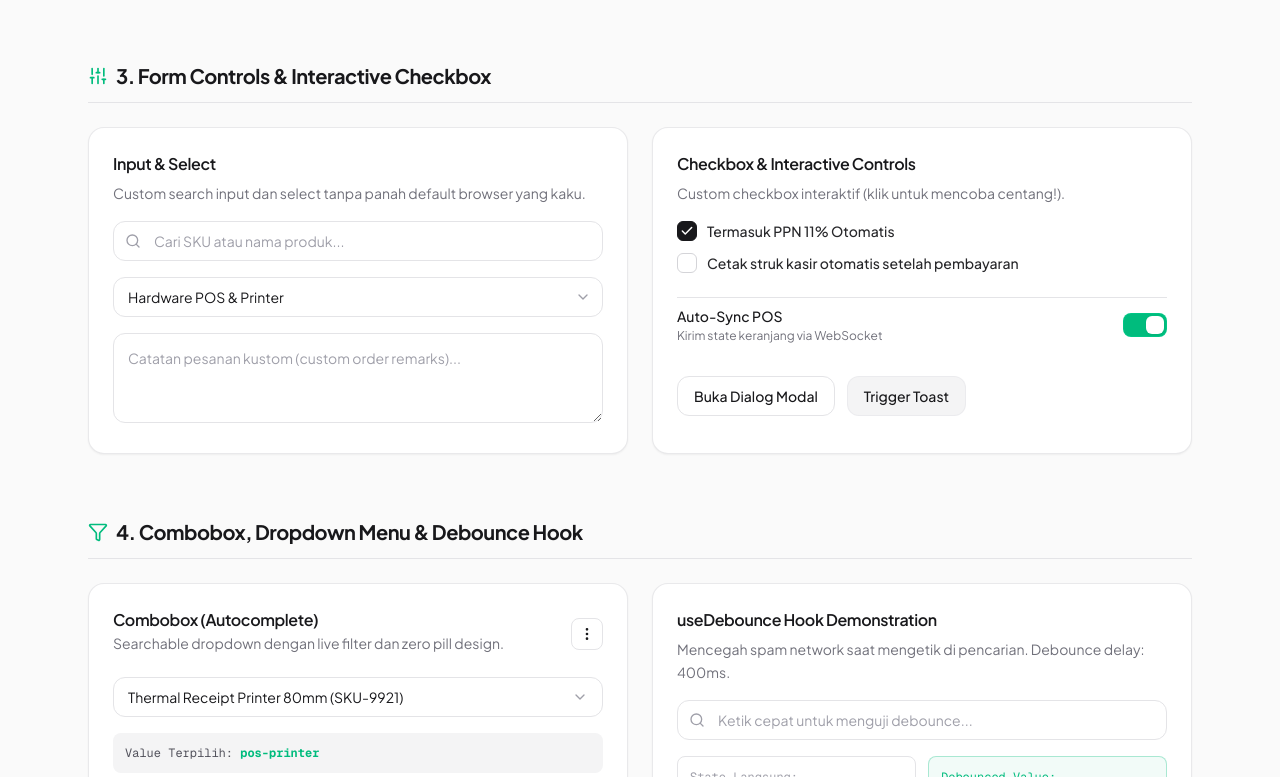
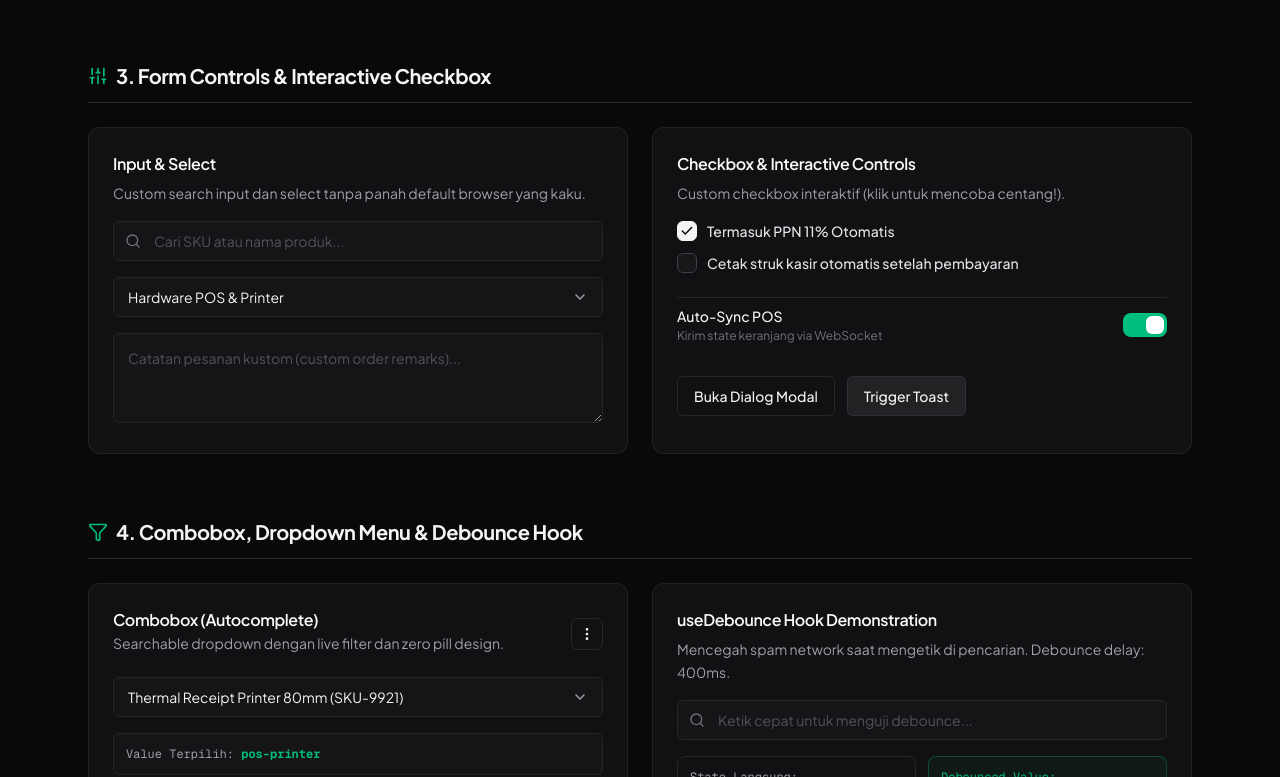
Before and after one commit to akhmadzaqiriyadi/fe-next16-boilerplate, a Next.js app: page /design-system in a window 1280 px wide. Shown: the part 761-1538 px from the top of the page. Built offline with nearby package versions, Linux system fonts and the light colour scheme.

Commit message:
fix: custom-crafted floating select, responsive tailwind v4 theme toggle, and sharp geometric radiuses across all UI controls

```diff
--- a/src/app/design-system/page.tsx
+++ b/src/app/design-system/page.tsx
@@ -127,32 +127,32 @@ export default function DesignSystemPage() {
 
           <div className="grid grid-cols-2 sm:grid-cols-4 md:grid-cols-6 gap-4">
             <div className="space-y-2">
-              <div className="h-16 rounded-xl bg-[#09090b] border border-zinc-800 shadow-xs" />
+              <div className="h-16 rounded-md bg-[#09090b] border border-zinc-800 shadow-xs" />
               <p className="text-xs font-semibold">Obsidian Canvas</p>
               <p className="text-[11px] font-mono text-zinc-400">#09090b</p>
             </div>
             <div className="space-y-2">
-              <div className="h-16 rounded-xl bg-[#121215] border border-zinc-800 shadow-xs" />
+              <div className="h-16 rounded-md bg-[#121215] border border-zinc-800 shadow-xs" />
               <p className="text-xs font-semibold">Obsidian Surface</p>
               <p className="text-[11px] font-mono text-zinc-400">#121215</p>
             </div>
             <div className="space-y-2">
-              <div className="h-16 rounded-xl bg-[#10b981] shadow-xs" />
+              <div className="h-16 rounded-md bg-[#10b981] shadow-xs" />
               <p className="text-xs font-semibold">Solid Emerald</p>
               <p className="text-[11px] font-mono text-zinc-400">#10b981</p>
             </div>
             <div className="space-y-2">
-              <div className="h-16 rounded-xl bg-[#38bdf8] shadow-xs" />
+              <div className="h-16 rounded-md bg-[#38bdf8] shadow-xs" />
               <p className="text-xs font-semibold">Electric Cyan</p>
               <p className="text-[11px] font-mono text-zinc-400">#38bdf8</p>
             </div>
             <div className="space-y-2">
-              <div className="h-16 rounded-xl bg-[#fbbf24] shadow-xs" />
+              <div className="h-16 rounded-md bg-[#fbbf24] shadow-xs" />
               <p className="text-xs font-semibold">Warm Amber</p>
               <p className="text-[11px] font-mono text-zinc-400">#fbbf24</p>
             </div>
             <div className="space-y-2">
-              <div className="h-16 rounded-xl bg-[#fb7185] shadow-xs" />
+              <div className="h-16 rounded-md bg-[#fb7185] shadow-xs" />
               <p className="text-xs font-semibold">Rose Danger</p>
               <p className="text-[11px] font-mono text-zinc-400">#fb7185</p>
             </div>
@@ -329,7 +329,7 @@ export default function DesignSystemPage() {
                     { value: "pos-stand", label: "Tablet POS Stand Aluminum (SKU-4401)" },
                   ]}
                 />
-                <div className="rounded-lg bg-zinc-100 dark:bg-zinc-900/60 p-3 text-xs font-mono text-zinc-600 dark:text-zinc-400">
+                <div className="rounded-md border border-zinc-200 dark:border-zinc-800 bg-zinc-100/70 dark:bg-zinc-900/60 p-3 text-xs font-mono text-zinc-600 dark:text-zinc-400">
                   Value Terpilih: <span className="font-bold text-emerald-500">{comboboxVal}</span>
                 </div>
               </CardContent>
@@ -388,14 +388,14 @@ export default function DesignSystemPage() {
               </CardHeader>
               <CardContent className="space-y-4">
                 <div className="flex items-center gap-3">
-                  <Skeleton className="h-10 w-10 rounded-xl" />
+                  <Skeleton className="h-10 w-10 rounded-md" />
                   <div className="space-y-1.5 flex-1">
                     <Skeleton className="h-4 w-3/4 rounded-md" />
                     <Skeleton className="h-3 w-1/2 rounded-md" />
                   </div>
                 </div>
                 <div className="space-y-2 pt-2">
-                  <Skeleton className="h-20 w-full rounded-xl" />
+                  <Skeleton className="h-20 w-full rounded-md" />
                   <div className="flex justify-between">
                     <Skeleton className="h-3 w-1/4 rounded-md" />
                     <Skeleton className="h-3 w-1/5 rounded-md" />
@@ -416,7 +416,7 @@ export default function DesignSystemPage() {
                   <Spinner size="md" label="Sinkronisasi POS..." />
                   <Spinner size="lg" />
                 </div>
-                <div className="rounded-xl border border-zinc-200 dark:border-zinc-800 p-4 bg-zinc-50/50 dark:bg-zinc-900/30 flex items-center justify-between">
+                <div className="rounded-md border border-zinc-200 dark:border-zinc-800 p-4 bg-zinc-50/50 dark:bg-zinc-900/30 flex items-center justify-between">
                   <div className="space-y-0.5">
                     <p className="text-xs font-semibold">Status Sync Background</p>
                     <p className="text-[11px] text-zinc-500">Mengecek koneksi ke backend Go</p>
--- a/src/app/globals.css
+++ b/src/app/globals.css
@@ -1,4 +1,6 @@
 @import "tailwindcss";
+
+@custom-variant dark (&:where(.dark, .dark *));
 
 @layer base {
   :root {
--- a/src/components/ui/button.tsx
+++ b/src/components/ui/button.tsx
@@ -23,11 +23,11 @@ export const Button = React.forwardRef<HTMLButtonElement, ButtonProps>(
     };
 
     const sizes = {
-      xs: "h-7 px-2.5 rounded-lg text-xs gap-1.5",
-      sm: "h-8 px-3 rounded-lg text-xs gap-1.5",
-      md: "h-10 px-4 rounded-xl text-sm gap-2",
-      lg: "h-12 px-6 rounded-xl text-base gap-2.5",
-      icon: "h-10 w-10 rounded-xl p-0",
+      xs: "h-7 px-2.5 rounded-[4px] text-xs gap-1.5",
+      sm: "h-8 px-3 rounded-md text-xs gap-1.5",
+      md: "h-10 px-4 rounded-md text-sm gap-2",
+      lg: "h-12 px-6 rounded-lg text-base gap-2.5",
+      icon: "h-9 w-9 rounded-md p-0",
     };
 
     return (
--- a/src/components/ui/card.tsx
+++ b/src/components/ui/card.tsx
@@ -16,7 +16,7 @@ export function Card({ className, surface = "default", ...props }: CardProps) {
   return (
     <div
       className={cn(
-        "rounded-2xl p-6 transition-all duration-200",
+        "rounded-xl p-6 transition-all duration-200",
         surfaces[surface],
         className
       )}
--- a/src/components/ui/combobox.tsx
+++ b/src/components/ui/combobox.tsx
@@ -71,7 +71,7 @@ export function Combobox({
         type="button"
         onClick={() => setIsOpen((prev) => !prev)}
         className={cn(
-          "flex h-10 w-full items-center justify-between rounded-xl border bg-white px-3.5 text-sm transition-all duration-200 cursor-pointer select-none",
+          "flex h-10 w-full items-center justify-between rounded-md border bg-white px-3.5 text-sm transition-all duration-200 cursor-pointer select-none",
           "border-zinc-200 dark:border-zinc-800 dark:bg-zinc-900/60 dark:text-zinc-100",
           "focus-visible:border-emerald-500/80 focus-visible:outline-none focus-visible:ring-2 focus-visible:ring-emerald-500/20",
           isOpen && "border-emerald-500/80 ring-2 ring-emerald-500/20"
@@ -85,7 +85,7 @@ export function Combobox({
 
       {/* Floating Popover */}
       {isOpen && (
-        <div className="absolute z-50 mt-1.5 w-full rounded-xl border border-zinc-200/80 bg-white p-1.5 shadow-xl backdrop-blur-md dark:border-zinc-800/80 dark:bg-[#121215] dark:shadow-2xl animate-in fade-in zoom-in-95">
+        <div className="absolute z-50 mt-1.5 w-full rounded-lg border border-zinc-200/80 bg-white p-1.5 shadow-xl backdrop-blur-md dark:border-zinc-800/80 dark:bg-[#121215] dark:shadow-2xl animate-in fade-in zoom-in-95">
           {/* Search Field */}
           <div className="relative mb-1.5 flex items-center border-b border-zinc-200/70 pb-1.5 dark:border-zinc-800/70">
             <Search className="absolute left-2.5 h-3.5 w-3.5 text-zinc-400" />
--- a/src/components/ui/dropdown-menu.tsx
+++ b/src/components/ui/dropdown-menu.tsx
@@ -58,7 +58,7 @@ export function DropdownMenu({
       {isOpen && (
         <div
           className={cn(
-            "absolute z-50 mt-2 min-w-[200px] rounded-xl border border-zinc-200/80 bg-white p-1.5 shadow-xl backdrop-blur-md transition-all animate-in fade-in zoom-in-95",
+            "absolute z-50 mt-2 min-w-[200px] rounded-lg border border-zinc-200/80 bg-white p-1.5 shadow-xl backdrop-blur-md transition-all animate-in fade-in zoom-in-95",
             "dark:border-zinc-800/80 dark:bg-[#121215] dark:shadow-2xl",
             align === "right" ? "right-0" : "left-0",
             className
@@ -83,7 +83,7 @@ export function DropdownMenu({
                   setIsOpen(false);
                 }}
                 className={cn(
-                  "flex w-full items-center justify-between rounded-lg px-2.5 py-1.5 text-xs font-medium transition-colors select-none text-left cursor-pointer",
+                  "flex w-full items-center justify-between rounded-md px-2.5 py-1.5 text-xs font-medium transition-colors select-none text-left cursor-pointer",
                   item.destructive
                     ? "text-rose-600 hover:bg-rose-50 dark:text-rose-400 dark:hover:bg-rose-950/40"
                     : "text-zinc-700 hover:bg-zinc-100 dark:text-zinc-300 dark:hover:bg-zinc-800/60 dark:hover:text-white",
--- a/src/components/ui/input.tsx
+++ b/src/components/ui/input.tsx
@@ -21,7 +21,7 @@ export const Input = React.forwardRef<HTMLInputElement, InputProps>(
             type={type}
             ref={ref}
             className={cn(
-              "h-10 w-full rounded-xl border bg-white px-3.5 text-sm text-zinc-900 placeholder:text-zinc-400 transition-all duration-200",
+              "h-10 w-full rounded-md border bg-white px-3.5 text-sm text-zinc-900 placeholder:text-zinc-400 transition-all duration-200",
               "border-zinc-200 dark:border-zinc-800 dark:bg-zinc-900/60 dark:text-zinc-100 dark:placeholder:text-zinc-600",
               "focus:border-emerald-500/80 focus:outline-none focus:ring-2 focus:ring-emerald-500/20",
               "disabled:cursor-not-allowed disabled:opacity-50",
--- a/src/components/ui/select.tsx
+++ b/src/components/ui/select.tsx
@@ -2,49 +2,167 @@
 
 import * as React from "react";
 import { cn } from "@/lib/utils";
-import { ChevronDown } from "lucide-react";
+import { ChevronDown, Check } from "lucide-react";
 
 export interface SelectOption {
   label: string;
   value: string;
+  disabled?: boolean;
 }
 
-export interface SelectProps extends React.SelectHTMLAttributes<HTMLSelectElement> {
+export interface SelectProps {
   options: SelectOption[];
+  value?: string;
+  defaultValue?: string;
+  onChange?: (e: { target: { value: string; name?: string } }) => void;
+  onValueChange?: (value: string) => void;
+  placeholder?: string;
+  disabled?: boolean;
+  name?: string;
+  id?: string;
   error?: string;
+  className?: string;
 }
 
-export const Select = React.forwardRef<HTMLSelectElement, SelectProps>(
-  ({ className, options, error, ...props }, ref) => {
+export const Select = React.forwardRef<HTMLDivElement, SelectProps>(
+  (
+    {
+      options,
+      value: controlledValue,
+      defaultValue = "",
+      onChange,
+      onValueChange,
+      placeholder = "Pilih opsi...",
+      disabled = false,
+      name,
+      id,
+      error,
+      className,
+    },
+    ref
+  ) => {
+    const [uncontrolledValue, setUncontrolledValue] = React.useState(defaultValue);
+    const [isOpen, setIsOpen] = React.useState(false);
+    const containerRef = React.useRef<HTMLDivElement>(null);
+
+    const isControlled = controlledValue !== undefined;
+    const currentValue = isControlled ? controlledValue : uncontrolledValue;
+
+    const selectedOption = options.find((opt) => opt.value === currentValue);
+
+    // Close on outside click
+    React.useEffect(() => {
+      const handleOutsideClick = (event: MouseEvent) => {
+        if (containerRef.current && !containerRef.current.contains(event.target as Node)) {
+          setIsOpen(false);
+        }
+      };
+
+      if (isOpen) {
+        document.addEventListener("mousedown", handleOutsideClick);
+      }
+      return () => {
+        document.removeEventListener("mousedown", handleOutsideClick);
+      };
+    }, [isOpen]);
+
+    // Handle Escape key
+    React.useEffect(() => {
+      const handleKeyDown = (event: KeyboardEvent) => {
+        if (event.key === "Escape" && isOpen) {
+          setIsOpen(false);
+        }
+      };
+      window.addEventListener("keydown", handleKeyDown);
+      return () => window.removeEventListener("keydown", handleKeyDown);
+    }, [isOpen]);
+
+    const handleSelect = (val: string) => {
+      if (!isControlled) {
+        setUncontrolledValue(val);
+      }
+      onValueChange?.(val);
+      onChange?.({ target: { value: val, name } });
+      setIsOpen(false);
+    };
+
     return (
-      <div className="w-full space-y-1.5">
-        <div className="relative flex items-center">
-          <select
-            ref={ref}
+      <div ref={ref} className={cn("w-full space-y-1.5", className)}>
+        {/* Hidden input for form submits */}
+        {name && <input type="hidden" name={name} value={currentValue} />}
+
+        <div ref={containerRef} className="relative w-full">
+          {/* Custom Trigger */}
+          <button
+            id={id}
+            type="button"
+            disabled={disabled}
+            onClick={() => setIsOpen((prev) => !prev)}
+            aria-haspopup="listbox"
+            aria-expanded={isOpen}
             className={cn(
-              "h-10 w-full appearance-none rounded-xl border bg-white px-3.5 pr-10 text-sm text-zinc-900 transition-all duration-200 cursor-pointer",
+              "flex h-10 w-full items-center justify-between rounded-md border bg-white px-3.5 text-sm transition-all duration-200 cursor-pointer select-none",
               "border-zinc-200 dark:border-zinc-800 dark:bg-zinc-900/60 dark:text-zinc-100",
-              "focus:border-emerald-500/80 focus:outline-none focus:ring-2 focus:ring-emerald-500/20",
-              "disabled:cursor-not-allowed disabled:opacity-50",
-              error && "border-rose-500 focus:border-rose-500 focus:ring-rose-500/20",
-              className
+              "focus-visible:border-emerald-500/80 focus-visible:outline-none focus-visible:ring-2 focus-visible:ring-emerald-500/20",
+              isOpen && "border-emerald-500/80 ring-2 ring-emerald-500/20",
+              disabled && "cursor-not-allowed opacity-50 bg-zinc-50 dark:bg-zinc-900/30",
+              error && "border-rose-500 focus-visible:border-rose-500 focus-visible:ring-rose-500/20"
             )}
-            {...props}
           >
-            {options.map((opt) => (
-              <option
-                key={opt.value}
-                value={opt.value}
-                className="bg-white dark:bg-zinc-900 text-zinc-900 dark:text-zinc-100 py-1"
-              >
-                {opt.label}
-              </option>
-            ))}
-          </select>
-          <div className="pointer-events-none absolute right-3 flex items-center text-zinc-400 dark:text-zinc-500">
-            <ChevronDown className="h-4 w-4" />
-          </div>
+            <span
+              className={cn(
+                "truncate text-left",
+                !selectedOption && "text-zinc-400 dark:text-zinc-500"
+              )}
+            >
+              {selectedOption ? selectedOption.label : placeholder}
+            </span>
+            <ChevronDown
+              className={cn(
+                "h-4 w-4 text-zinc-400 shrink-0 ml-2 transition-transform duration-200",
+                isOpen && "rotate-180 text-emerald-500"
+              )}
+            />
+          </button>
+
+          {/* Custom Floating Popover (Zero Native HTML) */}
+          {isOpen && (
+            <div
+              role="listbox"
+              className={cn(
+                "absolute z-50 mt-1.5 w-full rounded-lg border border-zinc-200/80 bg-white p-1.5 shadow-xl backdrop-blur-md dark:border-zinc-800/80 dark:bg-[#121215] dark:shadow-2xl animate-in fade-in zoom-in-95",
+                "max-h-60 overflow-y-auto space-y-0.5"
+              )}
+            >
+              {options.map((opt) => {
+                const isSelected = opt.value === currentValue;
+                return (
+                  <button
+                    key={opt.value}
+                    type="button"
+                    role="option"
+                    aria-selected={isSelected}
+                    disabled={opt.disabled}
+                    onClick={() => !opt.disabled && handleSelect(opt.value)}
+                    className={cn(
+                      "flex w-full items-center justify-between rounded-md px-2.5 py-2 text-xs font-medium transition-colors select-none text-left cursor-pointer",
+                      isSelected
+                        ? "bg-emerald-500/10 text-emerald-600 dark:bg-emerald-500/15 dark:text-emerald-400 font-semibold"
+                        : "text-zinc-700 hover:bg-zinc-100 dark:text-zinc-300 dark:hover:bg-zinc-800/60 dark:hover:text-white",
+                      opt.disabled && "cursor-not-allowed opacity-40 hover:bg-transparent"
+                    )}
+                  >
+                    <span>{opt.label}</span>
+                    {isSelected && (
+                      <Check className="h-3.5 w-3.5 text-emerald-500 shrink-0" />
+                    )}
+                  </button>
+                );
+              })}
+            </div>
+          )}
         </div>
+
         {error && <p className="text-xs text-rose-500 dark:text-rose-400">{error}</p>}
       </div>
     );
--- a/src/components/ui/textarea.tsx
+++ b/src/components/ui/textarea.tsx
@@ -13,7 +13,7 @@ export const Textarea = React.forwardRef<HTMLTextAreaElement, TextareaProps>(
           ref={ref}
           rows={rows}
           className={cn(
-            "w-full rounded-xl border bg-white p-3.5 text-sm text-zinc-900 placeholder:text-zinc-400 transition-all duration-200 resize-y",
+            "w-full rounded-md border bg-white p-3.5 text-sm text-zinc-900 placeholder:text-zinc-400 transition-all duration-200 resize-y",
             "border-zinc-200 dark:border-zinc-800 dark:bg-zinc-900/60 dark:text-zinc-100 dark:placeholder:text-zinc-600",
             "focus:border-emerald-500/80 focus:outline-none focus:ring-2 focus:ring-emerald-500/20",
             "disabled:cursor-not-allowed disabled:opacity-50",
--- a/src/components/ui/theme-toggle.tsx
+++ b/src/components/ui/theme-toggle.tsx
@@ -6,7 +6,7 @@ import { Sun, Moon } from "lucide-react";
 import { Button } from "./button";
 
 export function ThemeToggle({ className }: { className?: string }) {
-  const { theme, setTheme } = useTheme();
+  const { resolvedTheme, setTheme } = useTheme();
   const [mounted, setMounted] = React.useState(false);
 
   React.useEffect(() => {
@@ -26,7 +26,7 @@ export function ThemeToggle({ className }: { className?: string }) {
     );
   }
 
-  const isDark = theme === "dark";
+  const isDark = resolvedTheme === "dark";
 
   return (
     <Button
```
Also changed, not shown: src/app/page.tsx (+4 -4 lines).
